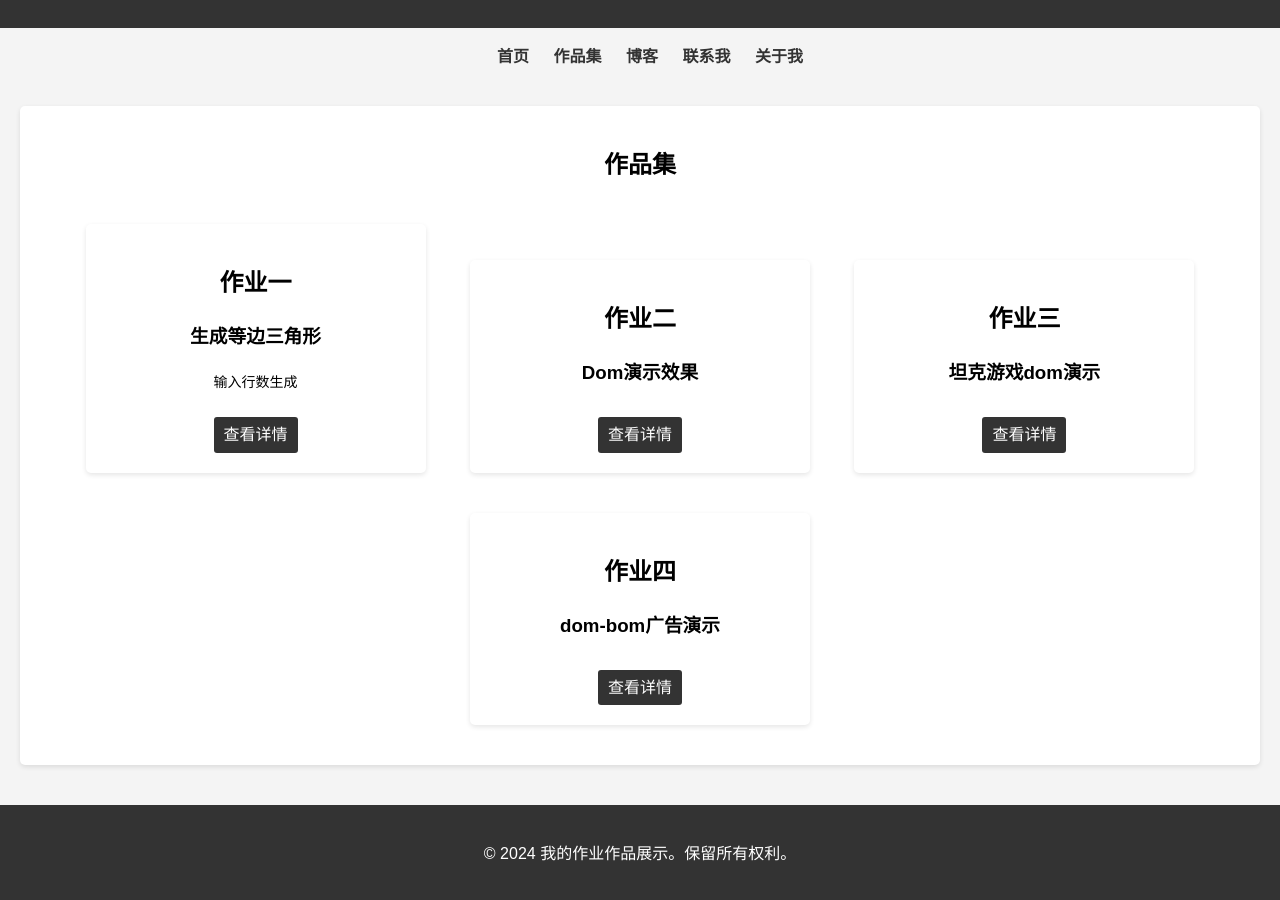
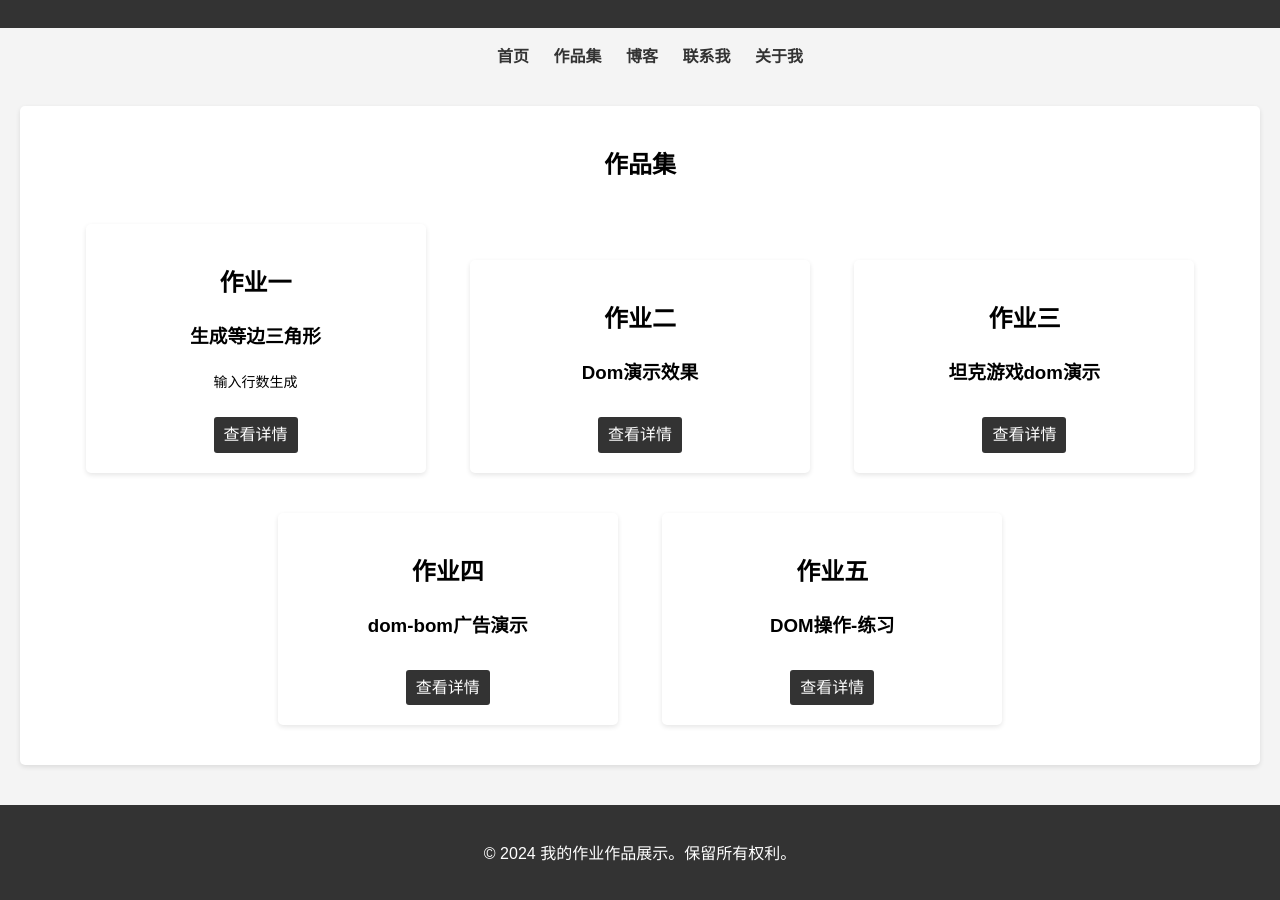
Before and after one commit to numbweb3/hx-js, a plain HTML site: page index.html in a window 1280 px wide. Shown: the part 106-1006 px from the top of the page. Drawn offline with Linux system fonts and the light colour scheme.

Commit message:
Update index.html

```diff
--- a/index.html
+++ b/index.html
@@ -145,6 +145,11 @@
                 <h3>dom-bom广告演示</h3>
                 <a href="shiyan4.html">查看详情</a>
             </div>
+	    <div class="portfolio-item">
+                <h1>作业五</h1>
+                <h3>DOM操作-练习</h3>
+                <a href="task4.html">查看详情</a>
+            </div>
         </section>
 
         <!-- <section id="blog">
```
